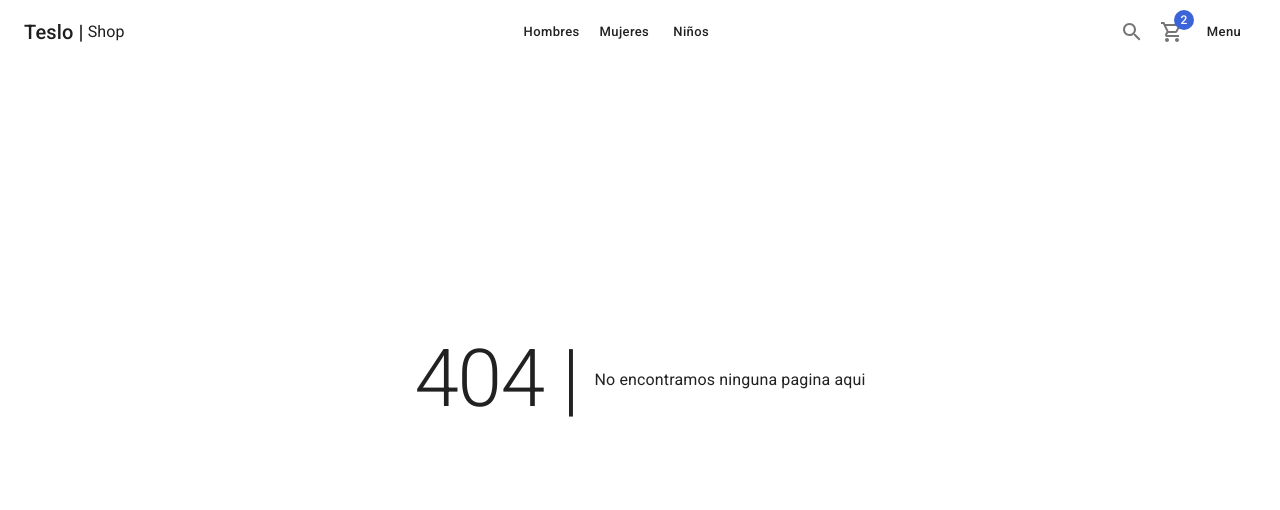
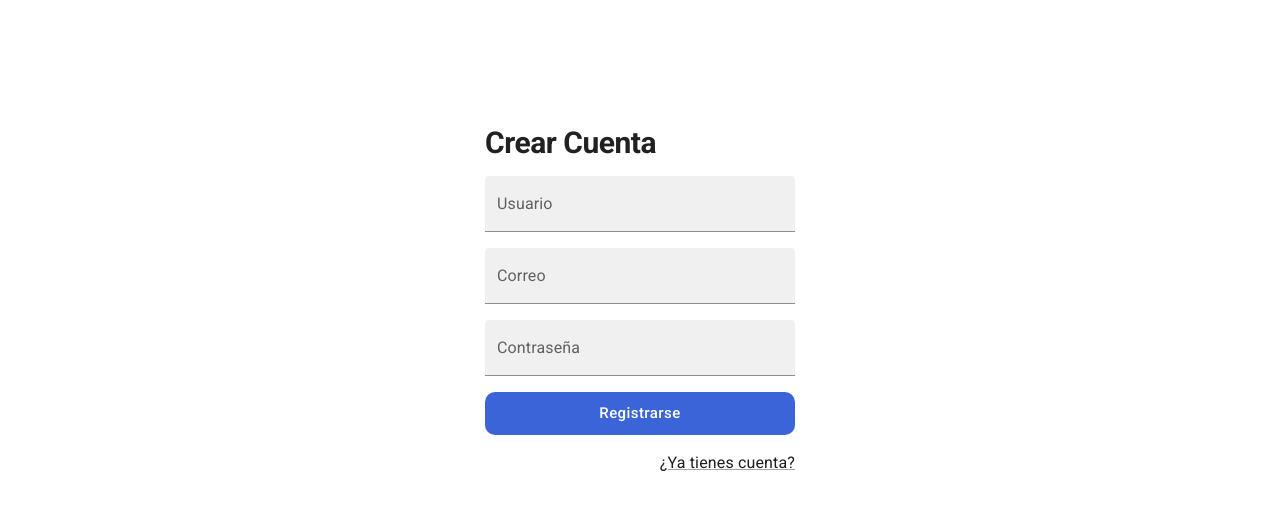
Before and after one commit to Dev-43MrL/teslo-shop, a Next.js app: page /auth/register in a window 1280 px wide. Before the commit this address had no page. Shown: the top 510 px of the page. Built offline with nearby package versions, Linux system fonts and the light colour scheme.

Commit message:
Pagina inicio sesion y registro

```diff
--- /dev/null
+++ b/components/layouts/AuthLayout.tsx
@@ -0,0 +1,23 @@
+import { Box } from '@mui/material';
+import Head from 'next/head'
+import { FC } from 'react';
+
+interface Props {
+    title: string;
+}
+
+export const AuthLayout: FC<Props> = ({ children, title }) => {
+  return (
+    <>
+        <Head>
+            <title>{title}</title>
+        </Head>
+
+        <main>
+            <Box display='flex' justifyContent='center' alignItems='center' height='calc(100vh - 200px)'>
+                { children }
+            </Box>
+        </main>
+    </>
+  )
+}
--- a/components/layouts/index.ts
+++ b/components/layouts/index.ts
@@ -1 +1,2 @@
 export * from './ShopLayout';
+export * from './AuthLayout';
--- a/package.json
+++ b/package.json
@@ -13,6 +13,7 @@
     "@emotion/styled": "^11.8.1",
     "@mui/icons-material": "^5.5.1",
     "@mui/material": "^5.5.1",
+    "@mui/x-data-grid": "^5.6.1",
     "next": "12.1.0",
     "react": "17.0.2",
     "react-dom": "17.0.2",
--- /dev/null
+++ b/pages/auth/register.tsx
@@ -0,0 +1,41 @@
+import { Box, Button, Grid, Link, TextField, Typography } from "@mui/material";
+import { AuthLayout } from "../../components/layouts";
+import NextLink from 'next/link';
+
+export default function RegisterPage() {
+  return (
+    <AuthLayout title="Registro">
+        <Box sx={{ width: 350, padding: '10px 20px' }}>
+            <Grid container spacing={2}>
+                <Grid item xs={12}>
+                    <Typography variant="h1" component='h1'>Crear Cuenta</Typography>
+                </Grid>
+
+                <Grid item xs={12}>
+                    <TextField label='Usuario' variant="filled" fullWidth/>
+                </Grid>
+                <Grid item xs={12}>
+                    <TextField label='Correo' variant="filled" fullWidth/>
+                </Grid>
+                <Grid item xs={12}>
+                    <TextField label='Contraseña' type='password' variant="filled" fullWidth/>
+                </Grid>
+
+                <Grid item xs={12}>
+                    <Button color="secondary" className="circular-btn" size="large" fullWidth>
+                        Registrarse
+                    </Button>
+                </Grid>
+
+                <Grid item xs={12} display='flex' justifyContent='end'>
+                    <NextLink href='/auth/login' passHref>
+                        <Link underline="always">
+                            ¿Ya tienes cuenta?
+                        </Link>
+                    </NextLink>
+                </Grid>
+            </Grid>
+        </Box>
+    </AuthLayout>
+  )
+}
```
Also changed, not shown: pages/auth/login.tsx (added, +38 -0 lines), pages/orders/history.tsx (added, +57 -0 lines), 1 other file (tests, documents, lock files or other folders).
